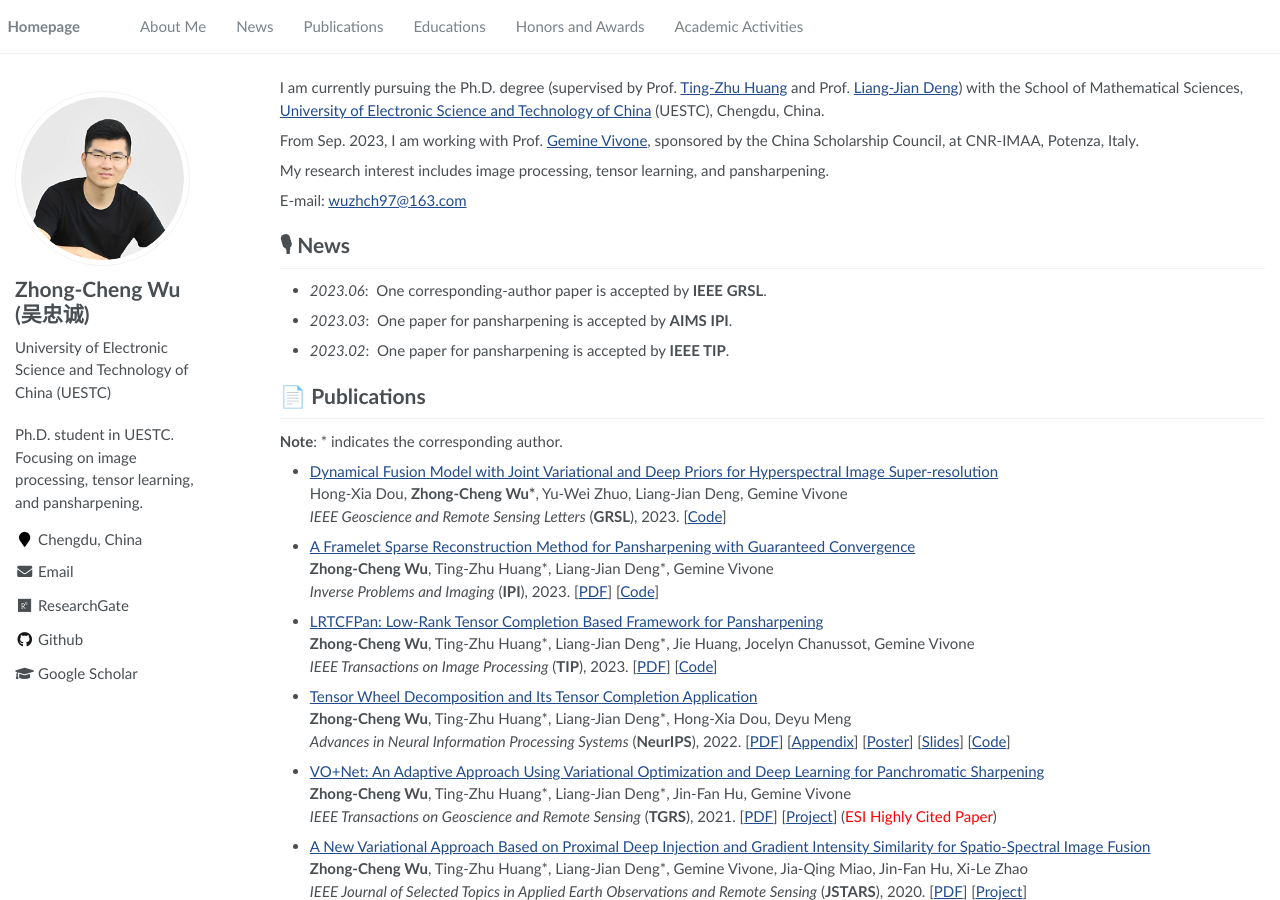
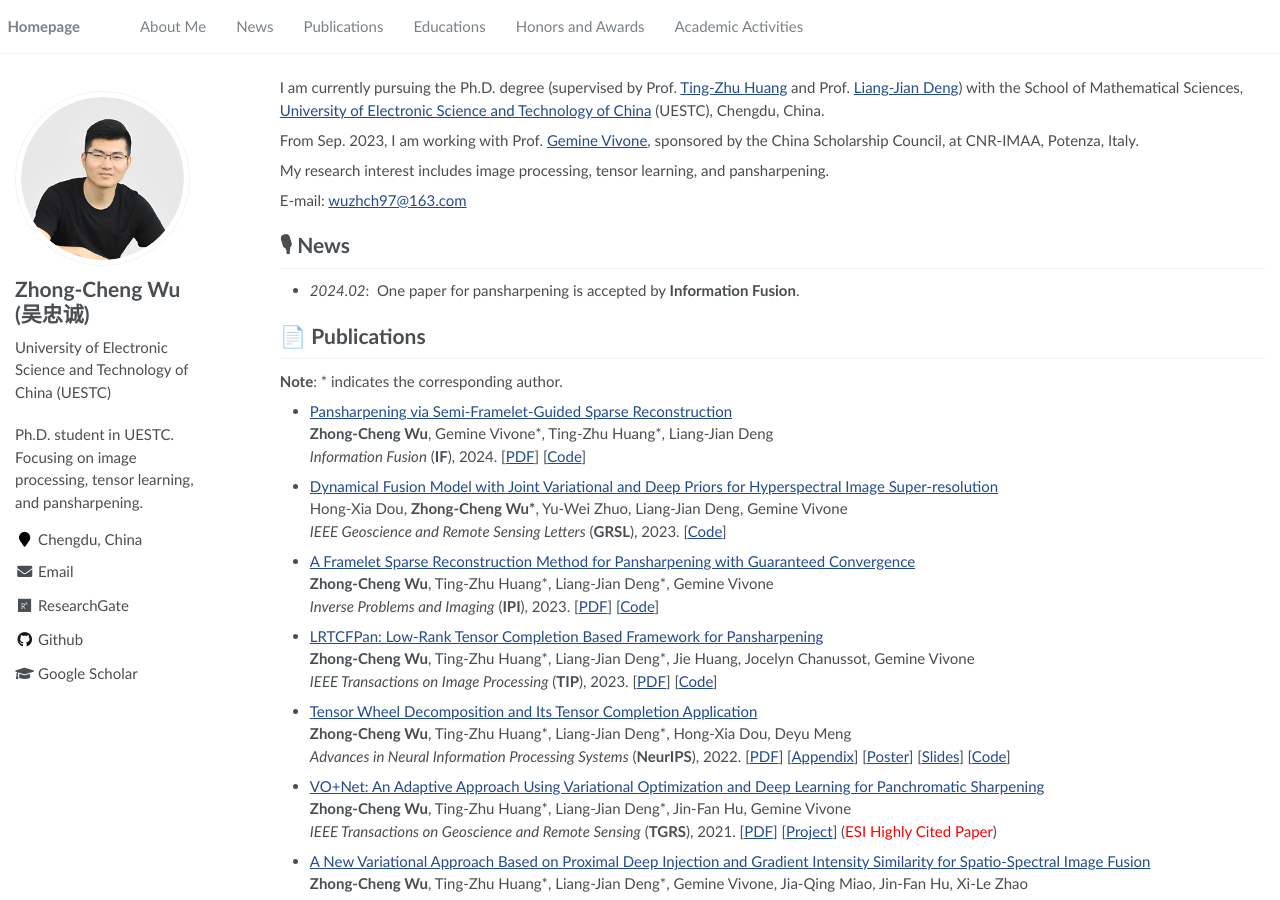
Before and after one commit to zhongchengwu/zhongchengwu.github.io, a Jekyll site: the page built from _pages/about.md, in a window 1280 px wide and 900 px high. Built offline with Jekyll 4.4.1, drawn with Linux system fonts in a browser that asks for light colours.

Commit message:
Update about.md

```diff
--- a/_pages/about.md
+++ b/_pages/about.md
@@ -26,12 +26,14 @@ My research interest includes image processing, tensor learning, and pansharpeni
 E-mail: <wuzhch97@163.com> &emsp;
 
 # 🎙 News
-- *2023.06*: &nbsp;One corresponding-author paper is accepted by <b>IEEE GRSL</b>.
-- *2023.03*: &nbsp;One paper for pansharpening is accepted by <b>AIMS IPI</b>.
-- *2023.02*: &nbsp;One paper for pansharpening is accepted by <b>IEEE TIP</b>.
+- *2024.02*: &nbsp;One paper for pansharpening is accepted by <b>Information Fusion</b>.
 
 # 📄 Publications
 <b>Note</b>: \* indicates the corresponding author.
+
+- [Pansharpening via Semi-Framelet-Guided Sparse Reconstruction](https://zhongchengwu.github.io/_pages/unavailable.html) <br>
+  <b>Zhong-Cheng Wu</b>, Gemine Vivone\*, Ting-Zhu Huang\*, Liang-Jian Deng <br>
+  *Information Fusion* (<b>IF</b>), 2024. [[PDF](https://zhongchengwu.github.io/_pages/unavailable.html)] [[Code](https://zhongchengwu.github.io/_pages/unavailable.html)]
 
 - [Dynamical Fusion Model with Joint Variational and Deep Priors for Hyperspectral Image Super-resolution](https://ieeexplore.ieee.org/document/10156889) <br>
   Hong-Xia Dou, <b>Zhong-Cheng Wu\*</b>, Yu-Wei Zhuo, Liang-Jian Deng, Gemine Vivone <br>
```
